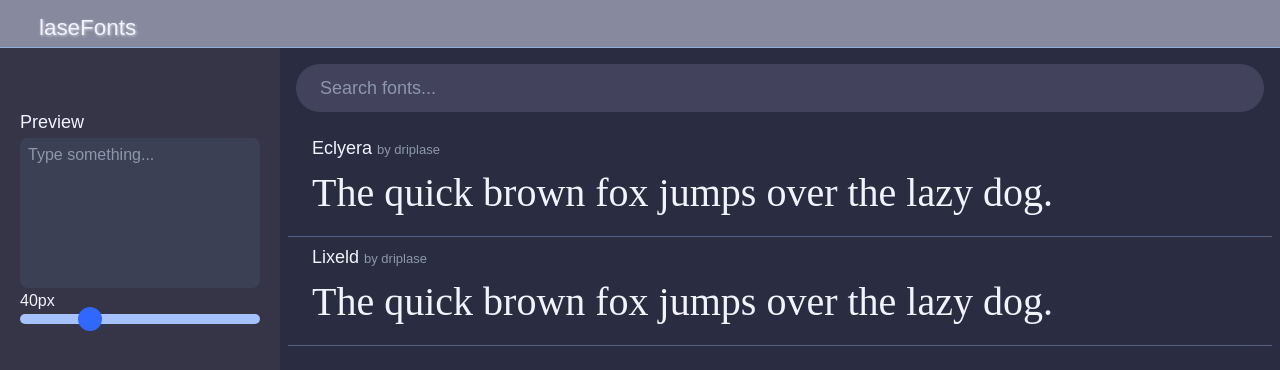
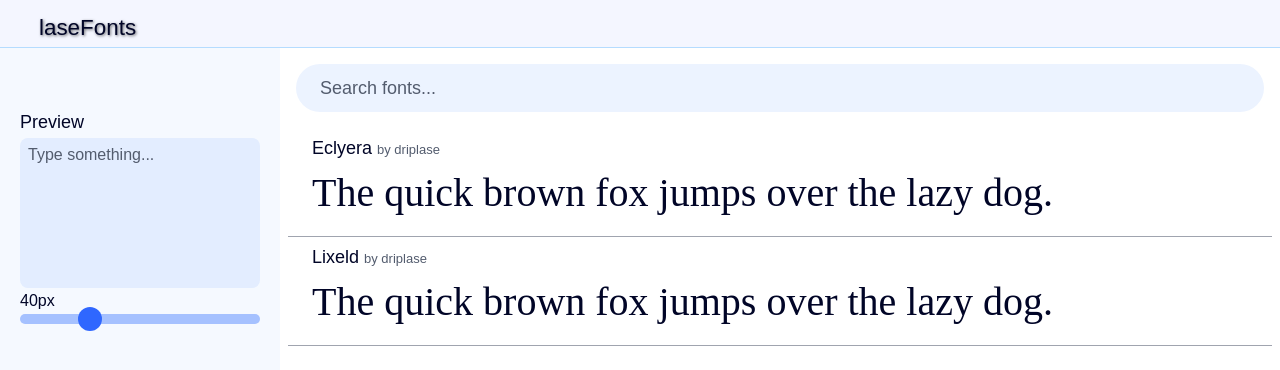
Before and after one commit to driplase/fonts, a Nuxt app: page / in a window 1280 px wide. Shown: the top 370 px of the page. Built offline with nearby package versions, Linux system fonts and the light colour scheme.

Commit message:
why is the css not working...

```diff
--- a/assets/main.css
+++ b/assets/main.css
@@ -1,22 +1,22 @@
 :root {
   --color-light-background: white;
-  --color-light-background: rgb(42, 45, 65);
+  --color-dark-background: rgb(42, 45, 65);
   --color-light-background-selected: #f2f9ff;
-  --color-light-background-selected: #393f55;
+  --color-dark-background-selected: #393f55;
   --color-light-sidebar: #f5f9ff;
-  --color-light-sidebar: #353547;
+  --color-dark-sidebar: #353547;
   --color-light-text: #010527;
-  --color-light-text: #f2f3ff;
+  --color-dark-text: #f2f3ff;
   --color-light-text-shadow: #00000099;
-  --color-light-text-shadow: #ffffff99;
+  --color-dark-text-shadow: #ffffff99;
   --color-light-text-gray: #535c6e;
-  --color-light-text-gray: #8c97ad;
+  --color-dark-text-gray: #8c97ad;
   --color-light-input: #ecf3ff;
-  --color-light-input: #42425c;
+  --color-dark-input: #42425c;
   --color-light-textarea: #e3edff;
-  --color-light-textarea: #3c4055;
+  --color-dark-textarea: #3c4055;
   --color-light-tile-split: rgb(160, 164, 175);
-  --color-light-tile-split: rgb(85, 97, 129);
+  --color-dark-tile-split: rgb(85, 97, 129);
 
   --font-default: sans-serif;
 }
@@ -31,6 +31,20 @@
   --color-input: var(--color-light-input);
   --color-textarea: var(--color-light-textarea);
   --color-tile-split: var(--color-light-tile-split);
+}
+
+@media (prefers-color-schema: dark) {
+  :root {
+    --color-background: var(--color-dark-background);
+    --color-background-selected: var(--color-dark-background-selected);
+    --color-sidebar: var(--color-dark-sidebar);
+    --color-text: var(--color-dark-text);
+    --color-text-shadow: var(--color-dark-text-shadow);
+    --color-text-gray: var(--color-dark-text-gray);
+    --color-input: var(--color-dark-input);
+    --color-textarea: var(--color-dark-textarea);
+    --color-tile-split: var(--color-dark-tile-split);
+  }
 }
 
 *, *::after, *::before {
--- a/nuxt.config.ts
+++ b/nuxt.config.ts
@@ -4,7 +4,7 @@ export default defineNuxtConfig({
     "data": "/<srcDir>/data",
   },
   css: [
-    '/assets/main.css'
+    '~/assets/main.css'
   ],
   compatibilityDate: '2024-11-01',
   devtools: { enabled: true }
```
